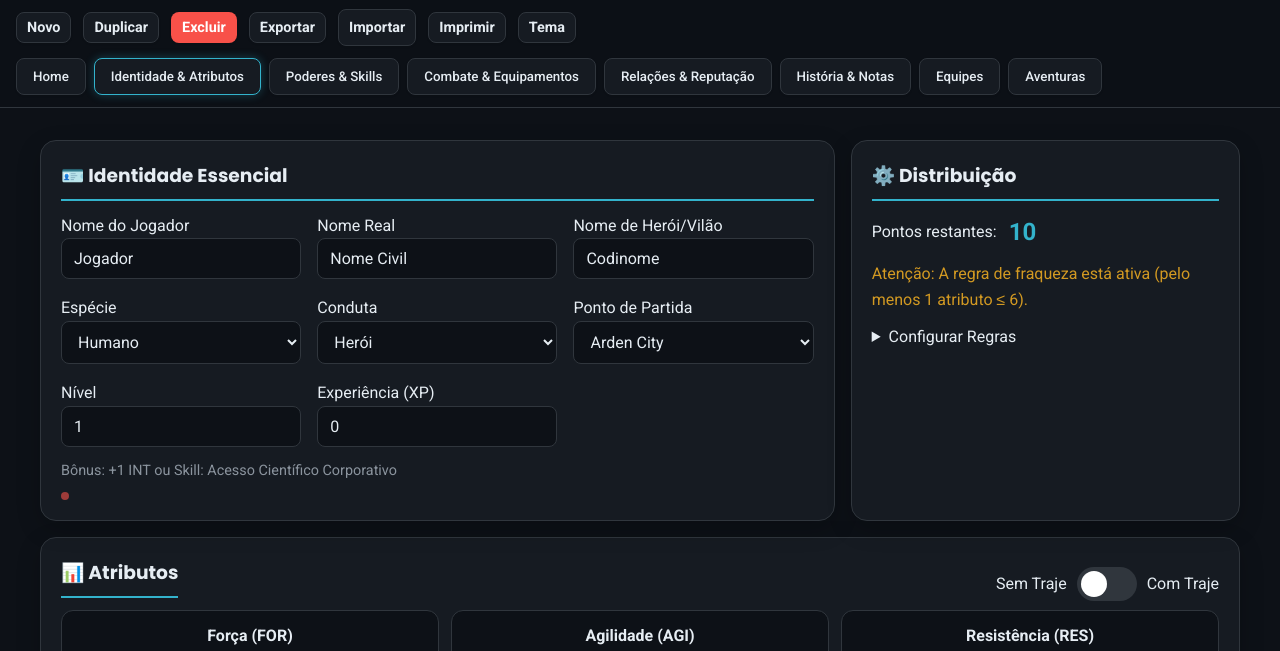
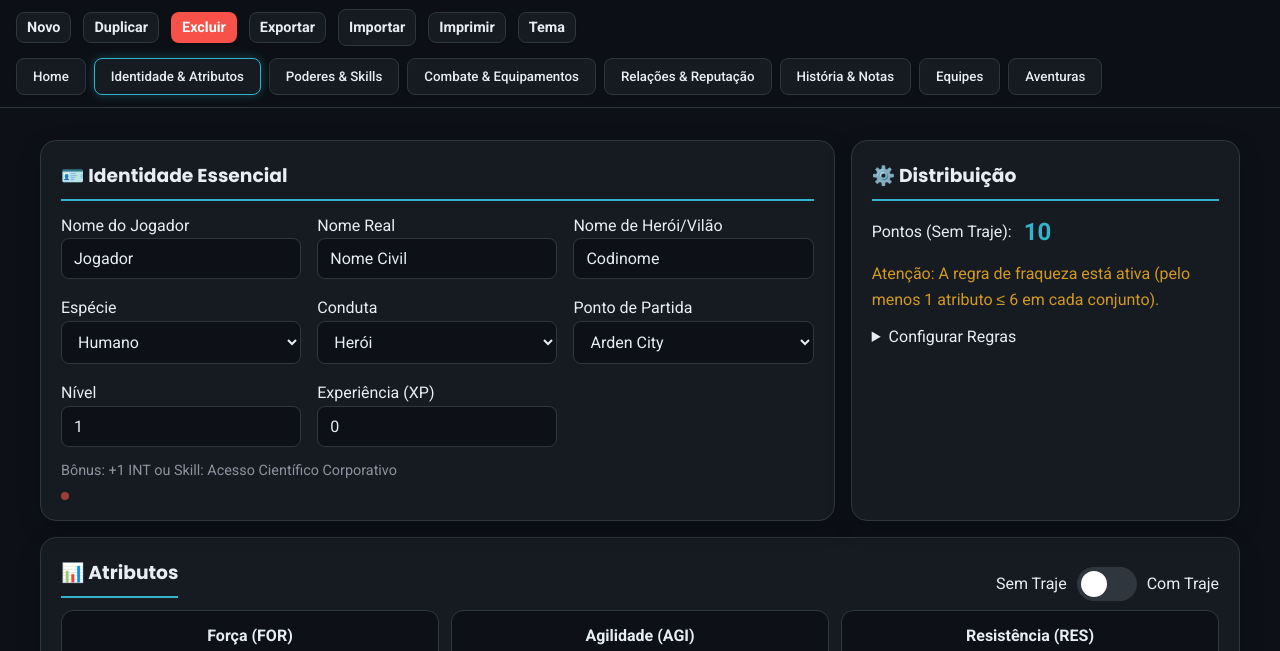
Before and after one commit to nexquestgames/linhacriticaFP, a plain HTML site: page index.html in a window 1280 px wide. Both pictures are taken after a click on the button "Identidade & Atributos". Shown: the part 96-747 px from the top of the page. Drawn offline with Linux system fonts and the light colour scheme.

Commit message:
index.html

```diff
--- a/index.html
+++ b/index.html
@@ -420,15 +420,24 @@
                     </div>
                     <div class="card">
                         <h3 class="section-title">⚙️ Distribuição</h3>
-                        <div class="row">
-                            <div>Pontos restantes:</div>
-                            <div style="font-size: 1.5rem; font-weight: 700;"><span id="pontosRestantes" style="color: var(--accent-cyan);">10</span></div>
+                        <div id="distribuicaoSemTraje">
+                            <div class="row">
+                                <div>Pontos (Sem Traje):</div>
+                                <div style="font-size: 1.5rem; font-weight: 700;"><span id="pontosRestantesSemTraje" style="color: var(--accent-cyan);">10</span></div>
+                            </div>
                         </div>
-                        <div id="fraquezaWarning" class="hidden" style="color: var(--warn); margin-top: 10px;">Atenção: A regra de fraqueza está ativa (pelo menos 1 atributo ≤ 6).</div>
+                        <div id="distribuicaoComTraje" class="hidden">
+                            <div class="row">
+                                <div>Pontos (Com Traje):</div>
+                                <div style="font-size: 1.5rem; font-weight: 700;"><span id="pontosRestantesComTraje" style="color: var(--accent-cyan);">15</span></div>
+                            </div>
+                        </div>
+                        <div id="fraquezaWarning" class="hidden" style="color: var(--warn); margin-top: 10px;">Atenção: A regra de fraqueza está ativa (pelo menos 1 atributo ≤ 6 em cada conjunto).</div>
                         <details style="margin-top: 12px;">
                             <summary>Configurar Regras</summary>
                             <div class="grid cols-2" style="margin-top: 8px;">
-                                <div><label>Pontos Iniciais<input type="number" id="cfg_pts" value="10"></label></div>
+                                <div><label>Pts. Iniciais (Sem Traje)<input type="number" id="cfg_pts_sem_traje" value="10"></label></div>
+                                <div><label>Pts. Iniciais (Com Traje)<input type="number" id="cfg_pts_com_traje" value="15"></label></div>
                                 <div><label>Bônus (2 Atributos = 6)<input type="number" id="cfg_bonus" value="2"></label></div>
                                 <div>
                                     <label>Forçar Fraqueza?</label>
@@ -947,27 +956,44 @@
             const data = characterData[currentId];
             if (!data) return;
 
-            const cfg_pts = parseInt($('#cfg_pts').value) || 10;
+            // Toggle visibility based on traje mode
+            const isComTraje = $('#trajeToggle').checked;
+            $('#distribuicaoSemTraje').classList.toggle('hidden', isComTraje);
+            $('#distribuicaoComTraje').classList.toggle('hidden', !isComTraje);
+
             const cfg_bonus = parseInt($('#cfg_bonus').value) || 2;
             const cfg_forcar_fraqueza = $('#cfg_forcar_fraqueza').value === 'true';
 
-            let spentPoints = 0;
-            let attrsAt6 = 0;
-
-            // Only check attributes on the "Sem Traje" sheet for point distribution
+            // Calculate for SEM Traje
+            const cfg_pts_sem_traje = parseInt($('#cfg_pts_sem_traje').value) || 10;
+            let spentPointsSemTraje = 0;
+            let attrsAt6SemTraje = 0;
             const attrsSemTraje = data.atributos.semTraje;
             for (const attr in attrsSemTraje) {
-                if (attrsSemTraje[attr] > 10) spentPoints += (attrsSemTraje[attr] - 10);
-                if (attrsSemTraje[attr] === 6) attrsAt6++;
-            }
-
+                if (attrsSemTraje[attr] > 10) spentPointsSemTraje += (attrsSemTraje[attr] - 10);
+                if (attrsSemTraje[attr] === 6) attrsAt6SemTraje++;
+            }
+            const bonusPointsSemTraje = (attrsAt6SemTraje >= 2) ? cfg_bonus : 0;
+            const remainingPointsSemTraje = cfg_pts_sem_traje + bonusPointsSemTraje - spentPointsSemTraje;
+            $('#pontosRestantesSemTraje').textContent = remainingPointsSemTraje;
+
+            // Calculate for COM Traje
+            const cfg_pts_com_traje = parseInt($('#cfg_pts_com_traje').value) || 15;
+            let spentPointsComTraje = 0;
+            let attrsAt6ComTraje = 0;
+            const attrsComTraje = data.atributos.comTraje;
+            for (const attr in attrsComTraje) {
+                if (attrsComTraje[attr] > 10) spentPointsComTraje += (attrsComTraje[attr] - 10);
+                if (attrsComTraje[attr] === 6) attrsAt6ComTraje++;
+            }
+            const bonusPointsComTraje = (attrsAt6ComTraje >= 2) ? cfg_bonus : 0;
+            const remainingPointsComTraje = cfg_pts_com_traje + bonusPointsComTraje - spentPointsComTraje;
+            $('#pontosRestantesComTraje').textContent = remainingPointsComTraje;
+
+
+            // Update Fraqueza Warning
             const hasFraquezaSemTraje = Object.values(data.atributos.semTraje).some(v => v <= 6);
             const hasFraquezaComTraje = Object.values(data.atributos.comTraje).some(v => v <= 6);
-
-            const bonusPoints = (attrsAt6 >= 2) ? cfg_bonus : 0;
-            const remainingPoints = cfg_pts + bonusPoints - spentPoints;
-            $('#pontosRestantes').textContent = remainingPoints;
-
             $('#fraquezaWarning').classList.toggle('hidden', !cfg_forcar_fraqueza || (hasFraquezaSemTraje && hasFraquezaComTraje));
         }
 
@@ -1409,7 +1435,8 @@
 
             // Distribuicao Config
             data.distribuicao = {
-                pts: $('#cfg_pts').value,
+                pts_sem_traje: $('#cfg_pts_sem_traje').value,
+                pts_com_traje: $('#cfg_pts_com_traje').value,
                 bonus: $('#cfg_bonus').value,
                 forcar_fraqueza: $('#cfg_forcar_fraqueza').value,
             };
@@ -1578,7 +1605,8 @@
 
             // Distribuicao Config
             if (data.distribuicao) {
-                $('#cfg_pts').value = data.distribuicao.pts || 10;
+                $('#cfg_pts_sem_traje').value = data.distribuicao.pts_sem_traje || 10;
+                $('#cfg_pts_com_traje').value = data.distribuicao.pts_com_traje || 15;
                 $('#cfg_bonus').value = data.distribuicao.bonus || 2;
                 $('#cfg_forcar_fraqueza').value = data.distribuicao.forcar_fraqueza || 'true';
             }
@@ -1741,7 +1769,7 @@
             const newId = generateId();
             characterData[newId] = {
                 nomeJogador: 'Jogador', nomeReal: 'Nome Civil', nomeHeroi: 'Codinome', especie: 'humano', origemPoder: 'gene', conduta: 'heroi', pontoPartida: 'arden_city', nivel: 1, xp: 0,
-                distribuicao: { pts: '10', bonus: '2', forcar_fraqueza: 'true' },
+                distribuicao: { pts_sem_traje: '10',  pts_com_traje: '15', bonus: '2', forcar_fraqueza: 'true' },
                 atributos: {
                     semTraje: { FOR: 10, AGI: 10, RES: 10, FUR: 10, INT: 10, PER: 10, CAR: 10, FRV: 10, CON: 10 },
                     comTraje: { FOR: 10, AGI: 10, RES: 10, FUR: 10, INT: 10, PER: 10, CAR: 10, FRV: 10, CON: 10 },
@@ -2144,7 +2172,7 @@
             $$('#input_em_current, #input_em_max').forEach(el => el.addEventListener('input', () => { updateEstabilidadeMental(); autoSave(); }));
             $('#corrupcao_slider').addEventListener('input', () => { updateCorrupcaoMoral(); autoSave(); });
 
-            $$('#cfg_pts, #cfg_bonus, #cfg_forcar_fraqueza').forEach(el => el.addEventListener('input', () => { updatePointsDistribution(); autoSave(); }));
+            $$('#cfg_pts_sem_traje, #cfg_pts_com_traje, #cfg_bonus, #cfg_forcar_fraqueza').forEach(el => el.addEventListener('input', () => { updatePointsDistribution(); autoSave(); }));
 
             $$('#team_popSlider, #team_pee, #team_level_select').forEach(el => el.addEventListener('input', () => { updateEquipeUI(); autoSave(); }));
         }
```
